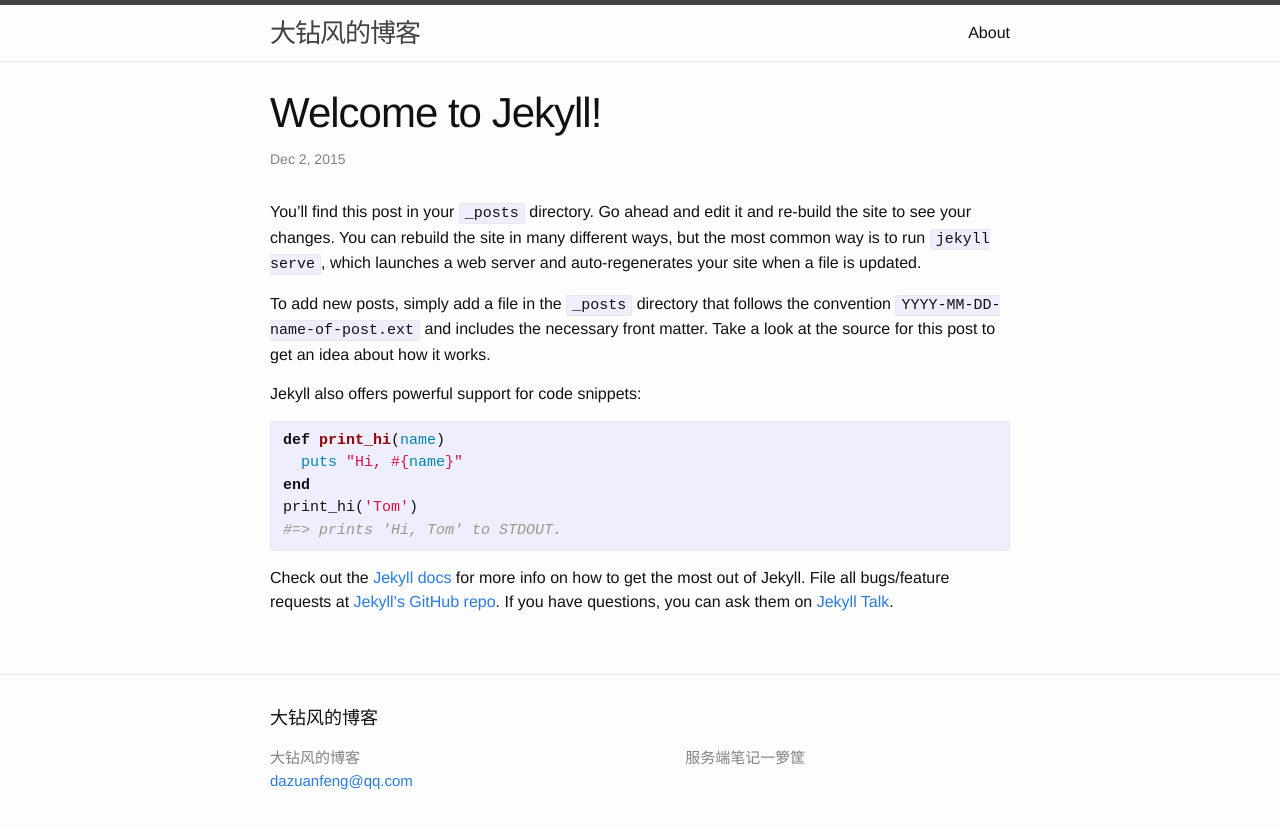
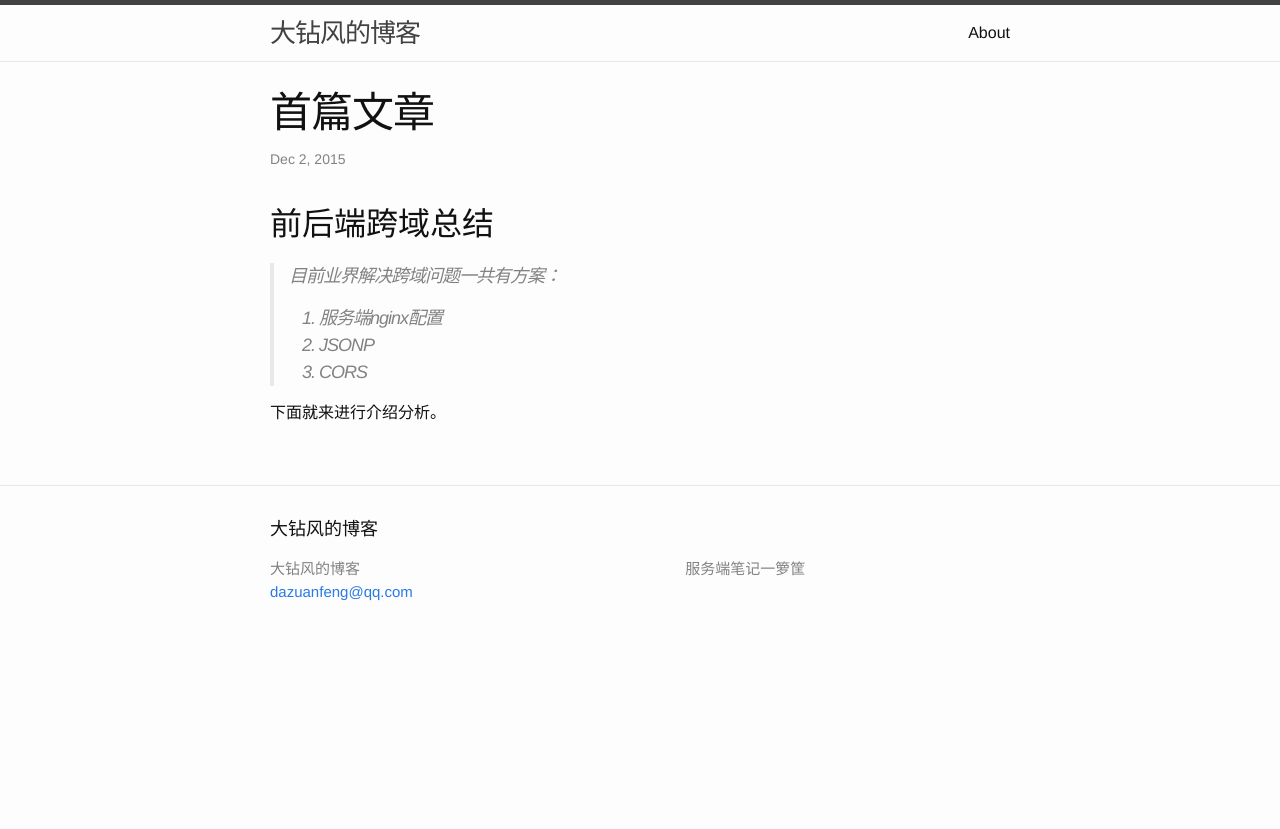
Before and after one commit to dazuanfeng/dazuanfeng.github.io.bak, a Jekyll site: the page built from _posts/2015-12-02-welcome-to-jekyll.markdown, in a window 1280 px wide. Shown: the top 829 px of the page. Built offline with Jekyll 4.4.1, drawn with Linux system fonts in a browser that asks for light colours; comment, search, counter and statistics services are not loaded.

Commit message:
首页文章补充

```diff
--- a/_posts/2015-12-02-welcome-to-jekyll.markdown
+++ b/_posts/2015-12-02-welcome-to-jekyll.markdown
@@ -1,25 +1,15 @@
 ---
 layout: post
-title:  "Welcome to Jekyll!"
+title:  "首篇文章"
 date:   2015-12-02 21:17:19 +0800
 categories: jekyll update
 ---
-You’ll find this post in your `_posts` directory. Go ahead and edit it and re-build the site to see your changes. You can rebuild the site in many different ways, but the most common way is to run `jekyll serve`, which launches a web server and auto-regenerates your site when a file is updated.
 
-To add new posts, simply add a file in the `_posts` directory that follows the convention `YYYY-MM-DD-name-of-post.ext` and includes the necessary front matter. Take a look at the source for this post to get an idea about how it works.
+## 前后端跨域总结
 
-Jekyll also offers powerful support for code snippets:
+>目前业界解决跨域问题一共有方案：
+>1. 服务端nginx配置
+>2. JSONP
+>3. CORS
 
-{% highlight ruby %}
-def print_hi(name)
-  puts "Hi, #{name}"
-end
-print_hi('Tom')
-#=> prints 'Hi, Tom' to STDOUT.
-{% endhighlight %}
-
-Check out the [Jekyll docs][jekyll-docs] for more info on how to get the most out of Jekyll. File all bugs/feature requests at [Jekyll’s GitHub repo][jekyll-gh]. If you have questions, you can ask them on [Jekyll Talk][jekyll-talk].
-
-[jekyll-docs]: http://jekyllrb.com/docs/home
-[jekyll-gh]:   https://github.com/jekyll/jekyll
-[jekyll-talk]: https://talk.jekyllrb.com/
+下面就来进行介绍分析。
```
